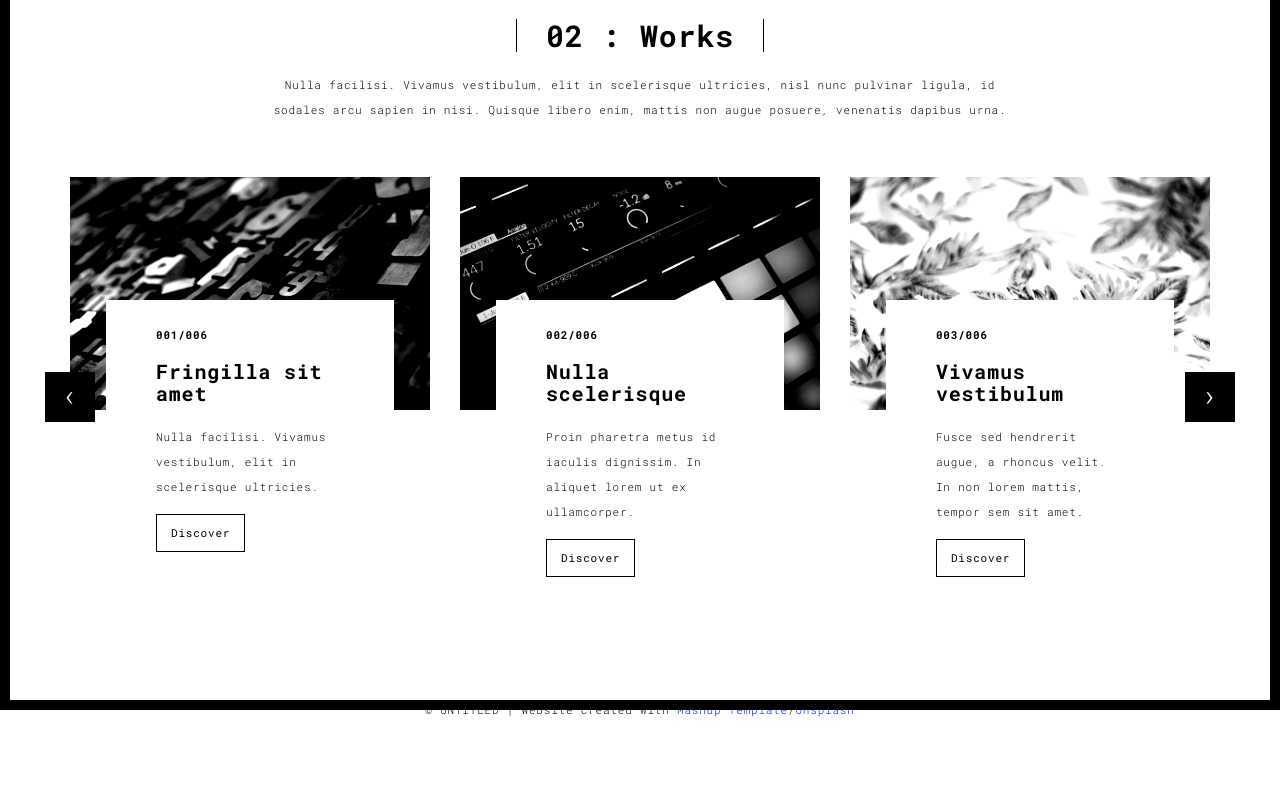
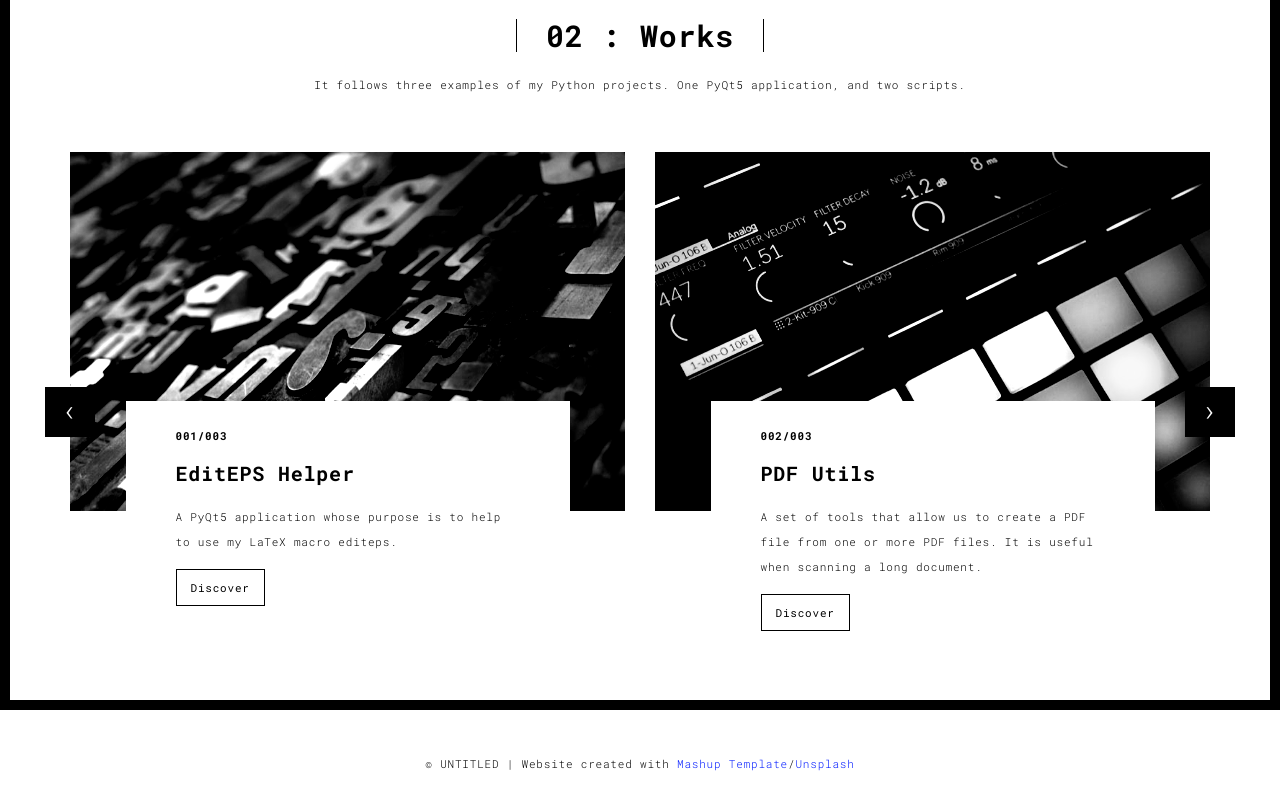
Before and after one commit to josec-martin/portfolio, a Flask app: page /works.html in a window 1280 px wide. Shown: the part 90-891 px from the top of the page. Before the commit the page ends 807 px from the top, so only its background shows below. Run offline with Flask 2, Linux system fonts and the light colour scheme; some libraries are stand-ins or nearby versions.

Commit message:
works.html with only 3 projects. index.html edited

```diff
--- a/templates/index.html
+++ b/templates/index.html
@@ -61,7 +61,7 @@
                   <span>I'm José Carlos Martín</span>
                   <span>PhD Mathematician</span>
                   <span>& Python Developer</span>
-                  <span>Looking for a job</span>
+                  <span>Looking for job</span>
                 </span>
                 <span id="typed"></span>
               </h1>
--- a/templates/works.html
+++ b/templates/works.html
@@ -57,7 +57,7 @@
       <div class="col-sm-8 col-sm-offset-2 section-container-spacer">
         <div class="text-center">
           <h1 class="h2">02 : Works</h1>
-          <p>Nulla facilisi. Vivamus vestibulum, elit in scelerisque ultricies, nisl nunc pulvinar ligula, id sodales arcu sapien in nisi. Quisque libero enim, mattis non augue posuere, venenatis dapibus urna.</p>
+          <p>It follows three examples of my Python projects. One PyQt5 application, and two scripts.</p>
         </div>
       </div>
 
@@ -68,37 +68,27 @@
         <div class="carousel-inner">
             <div class="item active">
                 <div class="row">
-                    <div class="col-sm-4">
+                    <div class="col-sm-6">
 
                       <a href="./work.html" title="" class="black-image-project-hover">
                         <img src="./static/assets/images/work01-hover.jpg" alt="" class="img-responsive">
                       </a>
                       <div class="card-container card-container-lg">
-                        <h4>001/006</h4>
-                        <h3>Fringilla sit amet</h3>
-                        <p>Nulla facilisi. Vivamus vestibulum, elit in scelerisque ultricies.</p>
+                        <h4>001/003</h4>
+                        <h3>EditEPS Helper</h3>
+                        <p>A PyQt5 application whose purpose is to help to use my LaTeX macro editeps.</p>
                         <a href="./work.html" title="" class="btn btn-default">Discover</a>
                       </div>
                     </div>
-                    <div class="col-sm-4">
+                    <div class="col-sm-6">
                       <a href="./work.html" title="" class="black-image-project-hover">
                         <img src="./static/assets/images/work02-hover.jpg" alt="" class="img-responsive">
                       </a>
                       <div class="card-container card-container-lg">
-                        <h4>002/006</h4>
-                        <h3>Nulla scelerisque</h3>
-                        <p>Proin pharetra metus id iaculis dignissim. In aliquet lorem ut ex ullamcorper.</p>
-                        <a href="./work.html" title="" class="btn btn-default">Discover</a>
-                      </div>
-                    </div>
-                    <div class="col-sm-4">
-                      <a href="./work.html" title="" class="black-image-project-hover">
-                        <img src="./static/assets/images/work03-hover.jpg" alt="" class="img-responsive">
-                      </a>
-                      <div class="card-container card-container-lg">
-                        <h4>003/006</h4>
-                        <h3>Vivamus vestibulum</h3>
-                        <p>Fusce sed hendrerit augue, a rhoncus velit. In non lorem mattis, tempor sem sit amet.</p>
+                        <h4>002/003</h4>
+                        <h3>PDF Utils</h3>
+                        <p>A set of tools that allow us to create a PDF file from one or more PDF files.
+                          It is useful when scanning a long document.</p>
                         <a href="./work.html" title="" class="btn btn-default">Discover</a>
                       </div>
                     </div>
@@ -109,40 +99,30 @@
             <!--/item-->
             <div class="item">
                 <div class="row">
-                  <div class="col-sm-4">
+                  <div class="col-sm-6">
                     <a href="./work.html" class="black-image-project-hover">
                       <img src="./static/assets/images/work02-hover.jpg" alt="Image" class="img-responsive">
                     </a>
                     <div class="card-container">
-                      <h4>004/006</h4>
-                      <h3>Nulla scelerisque</h3>
-                      <p>Proin pharetra metus id iaculis dignissim. In aliquet lorem ut ex ullamcorper.</p>
+                      <h4>003/003</h4>
+                      <h3>web_manual2pdf</h3>
+                      <p>Download a web manual to your machine with PDF documents instead of web documents.</p>
                       <a href="./work.html" class="btn btn-default">Discover</a>
                     </div>
                   </div>
-                   <div class="col-sm-4">
+                  <!--
+                   <div class="col-sm-6">
                       <a href="./work.html" class="black-image-project-hover">
                         <img src="./static/assets/images/work01-hover.jpg" alt="Image" class="img-responsive">
                       </a>
                       <div class="card-container">
-                        <h4>005/006</h4>
+                        <h4>004/004</h4>
                         <h3>Fringilla sit amet</h3>
                         <p>Nulla facilisi. Vivamus vestibulum, elit in scelerisque ultricies.</p>
                         <a href="./work.html" class="btn btn-default">Discover</a>
                       </div>
                     </div>
-
-                    <div class="col-sm-4">
-                      <a href="./work.html" class="black-image-project-hover">
-                        <img src="./static/assets/images/work03-hover.jpg" alt="Image" class="img-responsive">
-                      </a>
-                      <div class="card-container">
-                        <h4>006/006</h4>
-                        <h3>Vivamus vestibulum</h3>
-                        <p>Fusce sed hendrerit augue, a rhoncus velit. In non lorem mattis, tempor sem sit amet.</p>
-                        <a href="./work.html" class="btn btn-default">Discover</a>
-                      </div>
-                    </div>
+                    -->
 
                 </div>
                 <!--/row-->
```
